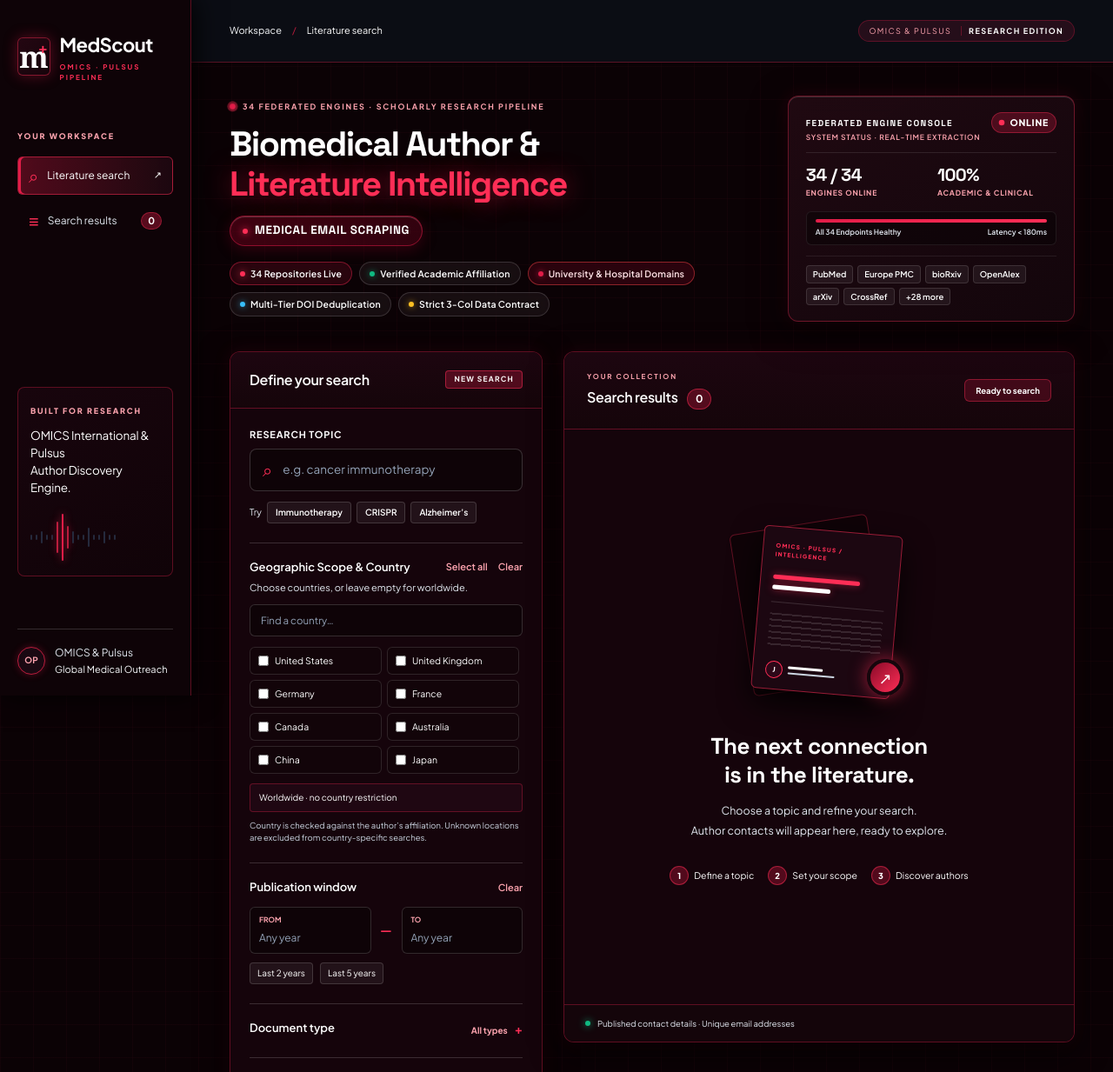
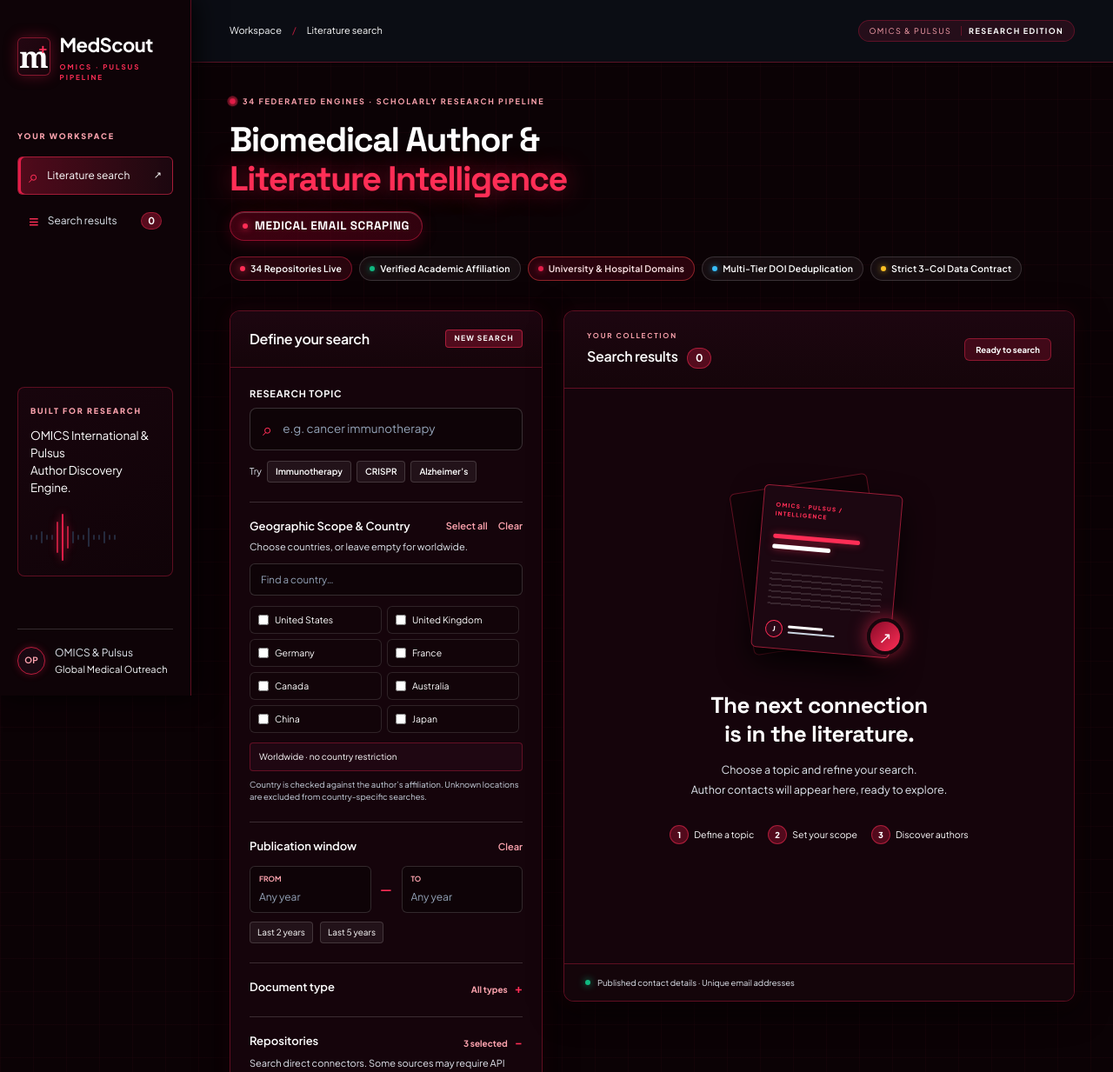
Before and after one commit to Nitro-Builds-Yash/Pulsus-MedScout, a Flask app: page / in a window 1280 px wide. Shown: the top 1233 px of the page at 87% size. Run offline with Flask 3, Linux system fonts and the light colour scheme; some libraries are stand-ins or nearby versions.

Commit message:
feat(ui): remove federated engine console from frontend intro section

```diff
--- a/WS2.0/templates/index.html
+++ b/WS2.0/templates/index.html
@@ -33,38 +33,6 @@
             <span class="engine-badge"><span class="badge-dot gold"></span> Strict 3-Col Data Contract</span>
           </div>
         </div>
-        <div class="telemetry-card">
-          <div class="telemetry-header">
-            <div>
-              <span class="telemetry-tag">FEDERATED ENGINE CONSOLE</span>
-              <div class="telemetry-subtitle">SYSTEM STATUS · REAL-TIME EXTRACTION</div>
-            </div>
-            <span class="telemetry-live"><span class="live-dot ruby-pulse"></span> ONLINE</span>
-          </div>
-          <div class="telemetry-stats">
-            <div class="telemetry-stat">
-              <span class="stat-number">34 / 34</span>
-              <span class="stat-label">ENGINES ONLINE</span>
-            </div>
-            <div class="telemetry-stat">
-              <span class="stat-number">100%</span>
-              <span class="stat-label">ACADEMIC &amp; CLINICAL</span>
-            </div>
-          </div>
-          <div class="telemetry-indicator-bar">
-            <div class="telemetry-meter"><span style="width: 100%;"></span></div>
-            <div class="telemetry-meter-label"><span>All 34 Endpoints Healthy</span><span>Latency &lt; 180ms</span></div>
-          </div>
-          <div class="telemetry-engines">
-            <span class="engine-pill">PubMed</span>
-            <span class="engine-pill">Europe PMC</span>
-            <span class="engine-pill">bioRxiv</span>
-            <span class="engine-pill">OpenAlex</span>
-            <span class="engine-pill">arXiv</span>
-            <span class="engine-pill">CrossRef</span>
-            <span class="engine-pill">+28 more</span>
-          </div>
-        </div>
       </section>
       <div class="workspace-grid">
         <section class="search-panel" aria-labelledby="searchHeading">
```
